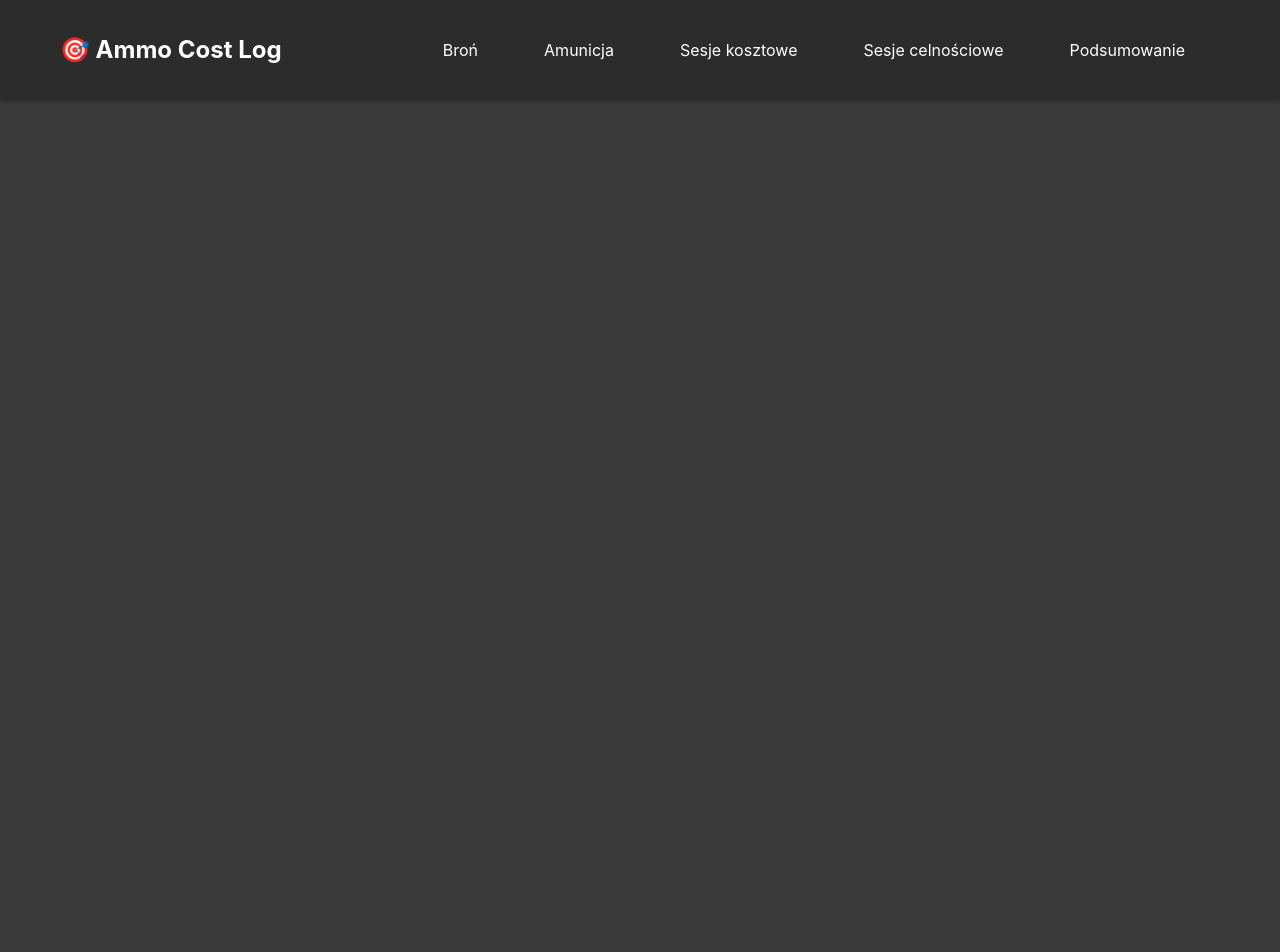
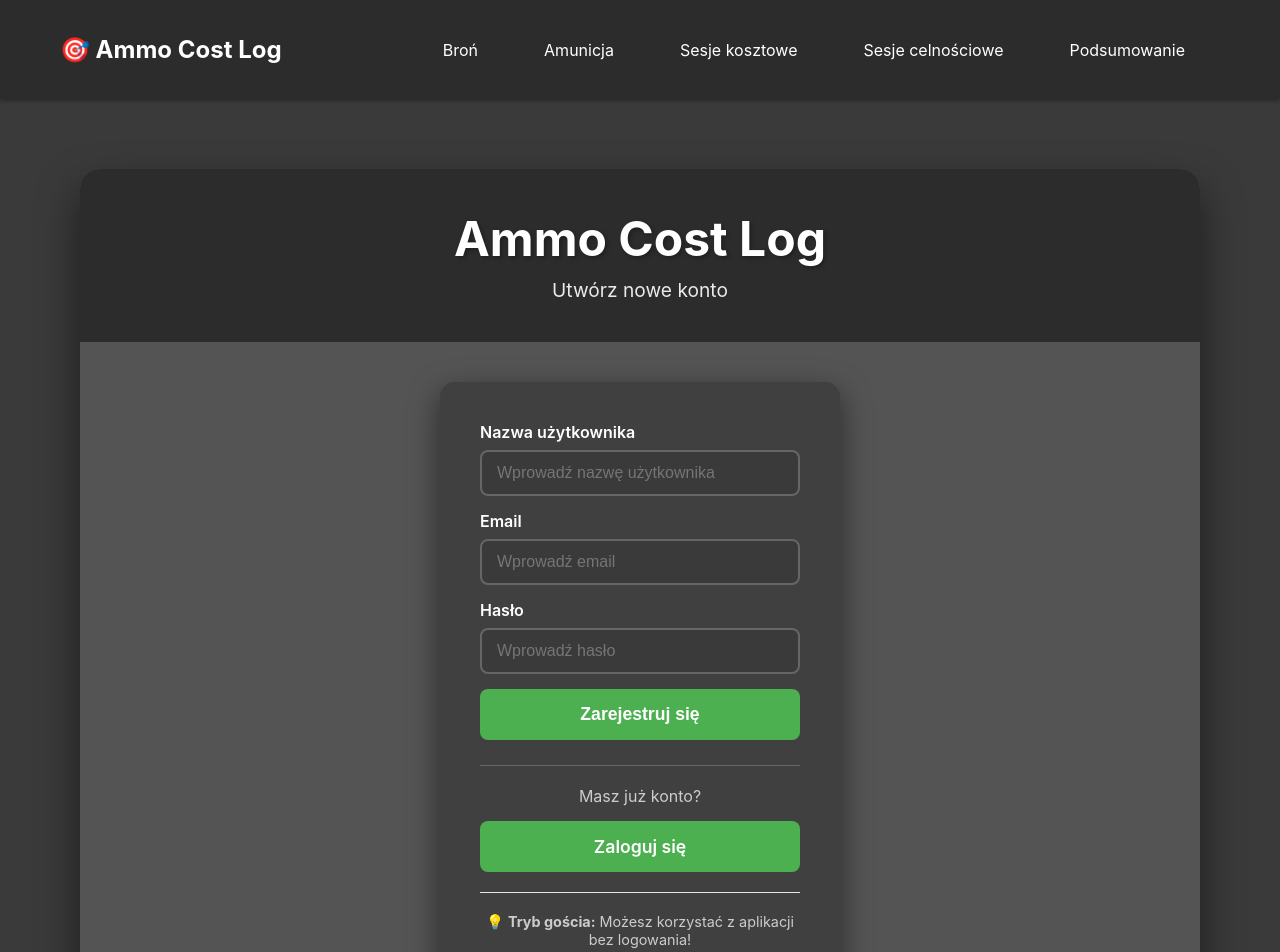
Before and after one commit to Pawel566/ammo_cost_log-frontend, a React (Vite) app: page /register in a window 1280 px wide. Shown: the top 952 px of the page. Before the commit the page ends 800 px from the top, so only its background shows below. Built offline with nearby package versions, Linux system fonts and the light colour scheme; no server answers.

Commit message:
update 0.3.5 Login and Register page added

```diff
--- a/src/App.jsx
+++ b/src/App.jsx
@@ -2,6 +2,8 @@ import React from 'react';
 import { BrowserRouter as Router, Routes, Route, Link } from 'react-router-dom';
 import { AuthProvider } from './context/AuthContext';
 import HomePage from './pages/HomePage';
+import Login from './pages/Login';
+import Register from './pages/Register';
 import GunsPage from './pages/GunsPage';
 import AmmoPage from './pages/AmmoPage';
 import CostSessionsPage from './pages/CostSessionsPage';
@@ -45,6 +47,8 @@ function App() {
           <main className="container">
             <Routes>
               <Route path="/" element={<HomePage />} />
+              <Route path="/login" element={<Login />} />
+              <Route path="/register" element={<Register />} />
               <Route path="/guns" element={<GunsPage />} />
               <Route path="/ammo" element={<AmmoPage />} />
               <Route path="/cost-sessions" element={<CostSessionsPage />} />
--- /dev/null
+++ b/src/pages/Login.jsx
@@ -0,0 +1,104 @@
+import React, { useState } from 'react';
+import { Link, useNavigate } from 'react-router-dom';
+import { useAuth } from '../context/AuthContext';
+import './HomePage.css';
+
+const Login = () => {
+  const { signIn, loading } = useAuth();
+  const navigate = useNavigate();
+  const [formData, setFormData] = useState({
+    email: '',
+    password: ''
+  });
+  const [error, setError] = useState('');
+  const [success, setSuccess] = useState('');
+
+  const handleInputChange = (e) => {
+    const { name, value } = e.target;
+    setFormData(prev => ({
+      ...prev,
+      [name]: value
+    }));
+    setError('');
+  };
+
+  const handleSubmit = async (e) => {
+    e.preventDefault();
+    setError('');
+    setSuccess('');
+    const { error } = await signIn(formData.email, formData.password);
+    if (error) {
+      setError('Błąd logowania: ' + error);
+    } else {
+      setSuccess('Zalogowano pomyślnie!');
+      setTimeout(() => {
+        navigate('/guns');
+      }, 1000);
+    }
+  };
+
+  return (
+    <div className="homepage">
+      <div className="homepage-container">
+        <header className="homepage-header">
+          <h1 className="app-title">Ammo Cost Log</h1>
+          <p className="app-subtitle">Zaloguj się do swojego konta</p>
+        </header>
+        <div className="homepage-content" style={{ gridTemplateColumns: '1fr', maxWidth: '500px', margin: '0 auto' }}>
+          <section className="login-section">
+            <div className="login-card">
+              {error && <div className="error-message">{error}</div>}
+              {success && <div className="success-message">{success}</div>}
+              <form onSubmit={handleSubmit} className="login-form">
+                <div className="form-group">
+                  <label htmlFor="email">Email</label>
+                  <input
+                    type="email"
+                    id="email"
+                    name="email"
+                    value={formData.email}
+                    onChange={handleInputChange}
+                    placeholder="Wprowadź email"
+                    required
+                  />
+                </div>
+                <div className="form-group">
+                  <label htmlFor="password">Hasło</label>
+                  <input
+                    type="password"
+                    id="password"
+                    name="password"
+                    value={formData.password}
+                    onChange={handleInputChange}
+                    placeholder="Wprowadź hasło"
+                    required
+                  />
+                </div>
+                <button type="submit" className="login-btn" disabled={loading}>
+                  {loading ? 'Logowanie...' : 'Zaloguj się'}
+                </button>
+              </form>
+              <div className="register-link">
+                <p>Nie masz konta?</p>
+                <Link to="/register" className="register-btn" style={{ display: 'inline-block' }}>
+                  Zarejestruj się
+                </Link>
+              </div>
+              <div className="guest-info">
+                <p>💡 <strong>Tryb gościa:</strong> Możesz korzystać z aplikacji bez logowania!</p>
+                <Link to="/guns" className="guest-btn">
+                  Przejdź do aplikacji
+                </Link>
+              </div>
+            </div>
+          </section>
+        </div>
+        <footer className="homepage-footer">
+          <p>&copy; 2024 Ammo Cost Log. Wszystkie prawa zastrzeżone.</p>
+        </footer>
+      </div>
+    </div>
+  );
+};
+
+export default Login;
--- /dev/null
+++ b/src/pages/Register.jsx
@@ -0,0 +1,117 @@
+import React, { useState } from 'react';
+import { Link, useNavigate } from 'react-router-dom';
+import { useAuth } from '../context/AuthContext';
+import './HomePage.css';
+
+const Register = () => {
+  const { signUp, loading } = useAuth();
+  const navigate = useNavigate();
+  const [formData, setFormData] = useState({
+    email: '',
+    password: '',
+    username: ''
+  });
+  const [error, setError] = useState('');
+  const [success, setSuccess] = useState('');
+
+  const handleInputChange = (e) => {
+    const { name, value } = e.target;
+    setFormData(prev => ({
+      ...prev,
+      [name]: value
+    }));
+    setError('');
+  };
+
+  const handleSubmit = async (e) => {
+    e.preventDefault();
+    setError('');
+    setSuccess('');
+    const { error } = await signUp(formData.email, formData.password, formData.username);
+    if (error) {
+      setError('Błąd rejestracji: ' + error);
+    } else {
+      setSuccess('Konto zostało utworzone!');
+      setTimeout(() => {
+        navigate('/guns');
+      }, 1000);
+    }
+  };
+
+  return (
+    <div className="homepage">
+      <div className="homepage-container">
+        <header className="homepage-header">
+          <h1 className="app-title">Ammo Cost Log</h1>
+          <p className="app-subtitle">Utwórz nowe konto</p>
+        </header>
+        <div className="homepage-content" style={{ gridTemplateColumns: '1fr', maxWidth: '500px', margin: '0 auto' }}>
+          <section className="login-section">
+            <div className="login-card">
+              {error && <div className="error-message">{error}</div>}
+              {success && <div className="success-message">{success}</div>}
+              <form onSubmit={handleSubmit} className="register-form">
+                <div className="form-group">
+                  <label htmlFor="username">Nazwa użytkownika</label>
+                  <input
+                    type="text"
+                    id="username"
+                    name="username"
+                    value={formData.username}
+                    onChange={handleInputChange}
+                    placeholder="Wprowadź nazwę użytkownika"
+                    required
+                  />
+                </div>
+                <div className="form-group">
+                  <label htmlFor="email">Email</label>
+                  <input
+                    type="email"
+                    id="email"
+                    name="email"
+                    value={formData.email}
+                    onChange={handleInputChange}
+                    placeholder="Wprowadź email"
+                    required
+                  />
+                </div>
+                <div className="form-group">
+                  <label htmlFor="password">Hasło</label>
+                  <input
+                    type="password"
+                    id="password"
+                    name="password"
+                    value={formData.password}
+                    onChange={handleInputChange}
+                    placeholder="Wprowadź hasło"
+                    required
+                  />
+                </div>
+                <button type="submit" className="register-btn" disabled={loading}>
+                  {loading ? 'Rejestracja...' : 'Zarejestruj się'}
+                </button>
+              </form>
+              <div className="register-link">
+                <p>Masz już konto?</p>
+                <Link to="/login" className="register-btn" style={{ display: 'inline-block' }}>
+                  Zaloguj się
+                </Link>
+              </div>
+              <div className="guest-info">
+                <p>💡 <strong>Tryb gościa:</strong> Możesz korzystać z aplikacji bez logowania!</p>
+                <Link to="/guns" className="guest-btn">
+                  Przejdź do aplikacji
+                </Link>
+              </div>
+            </div>
+          </section>
+        </div>
+        <footer className="homepage-footer">
+          <p>&copy; 2024 Ammo Cost Log. Wszystkie prawa zastrzeżone.</p>
+        </footer>
+      </div>
+    </div>
+  );
+};
+
+export default Register;
```
